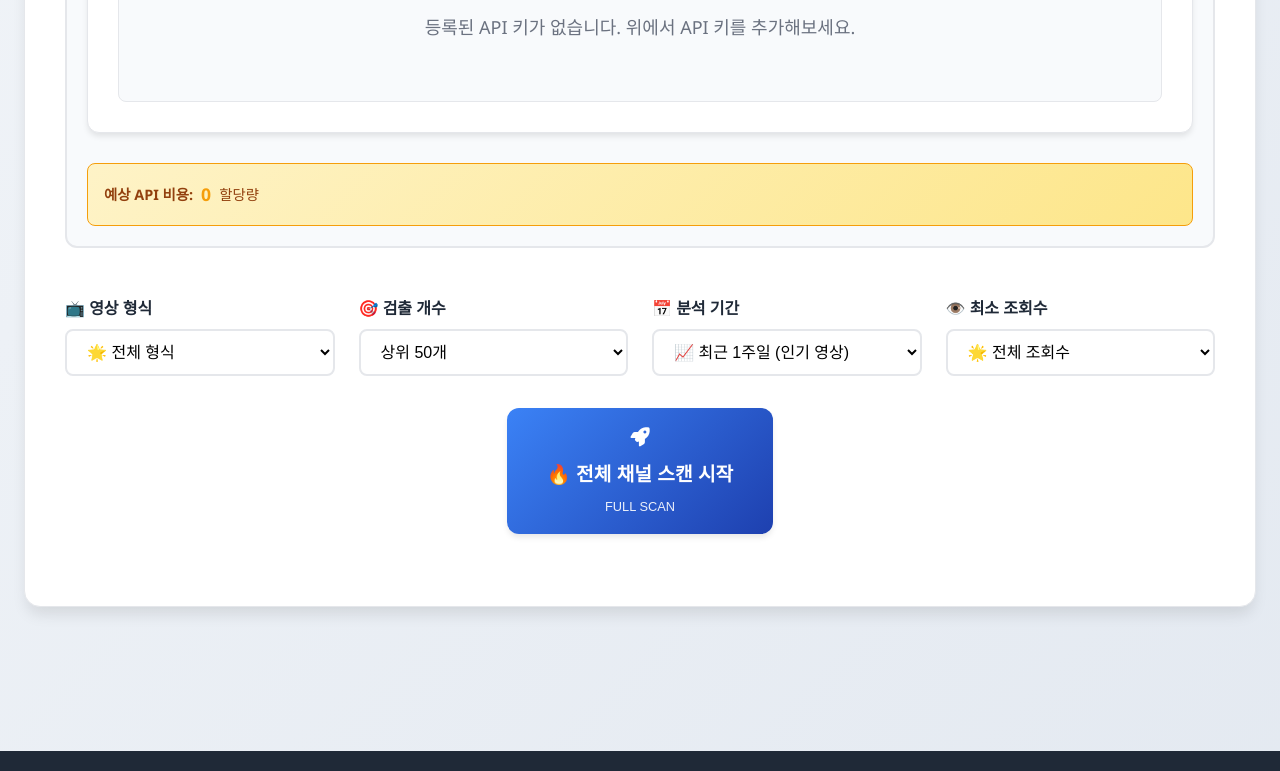
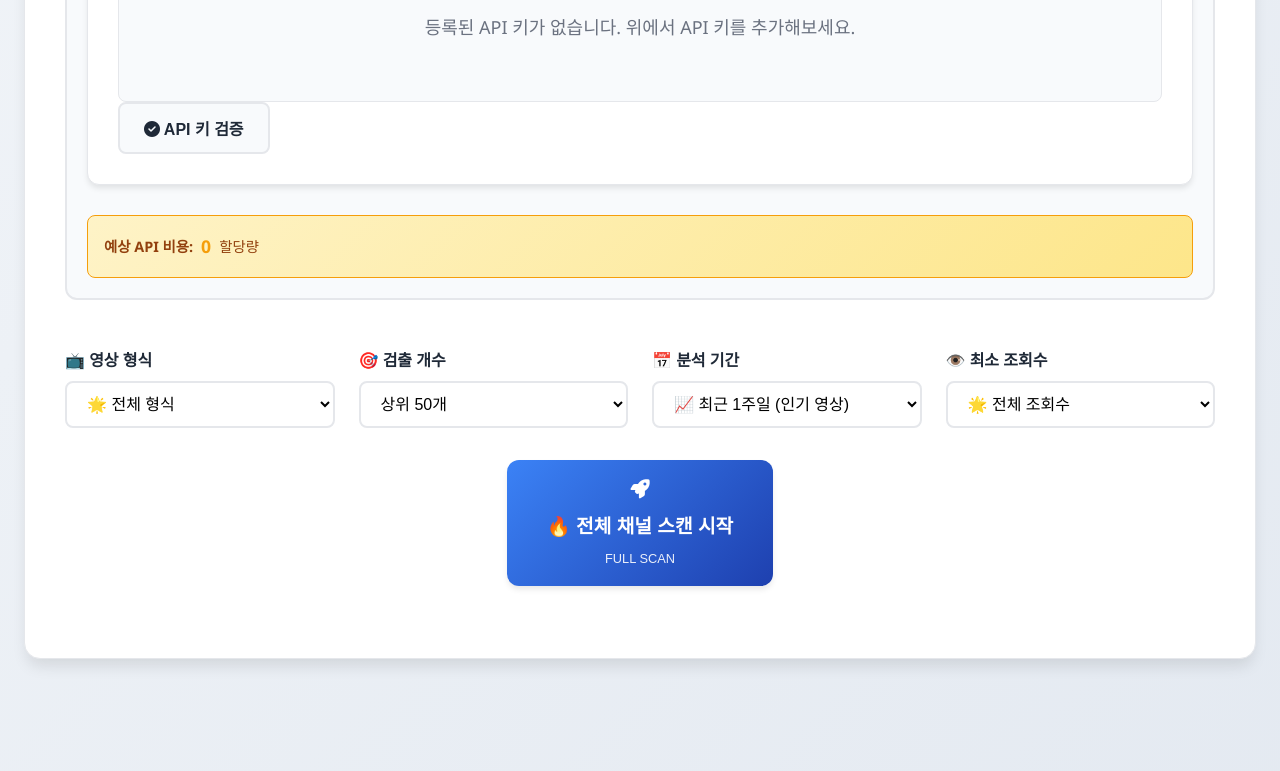
Before and after one commit to park72760508-spec/youtube-trends-web, a website: page index.html in a window 1280 px wide. Shown: the part 1724-2495 px from the top of the page. Drawn offline with nearby package versions, Linux system fonts and the light colour scheme.

Commit message:
Update index.html

```diff
--- a/index.html
+++ b/index.html
@@ -204,6 +204,11 @@
                                                 </div>
                                             </div>
                                         </div>
+
+                                        <button id="validateApiKeysBtn" class="btn-secondary">
+                                            <i class="fas fa-check-circle"></i> API 키 검증
+                                        </button>
+
                                     </section>
 
                                     <!-- 예상 API 비용 표시 -->
```
